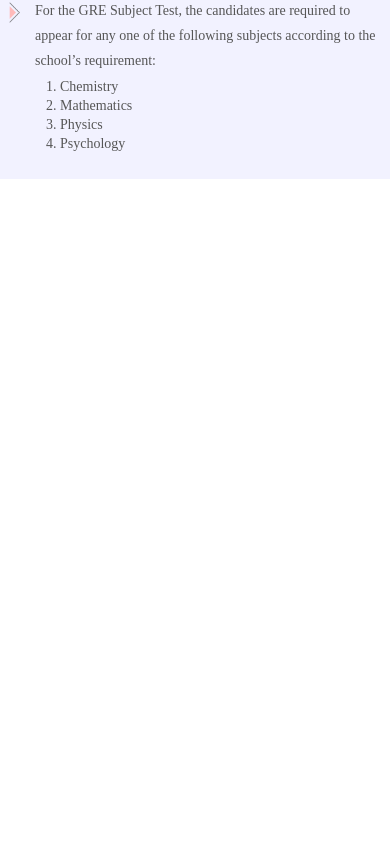
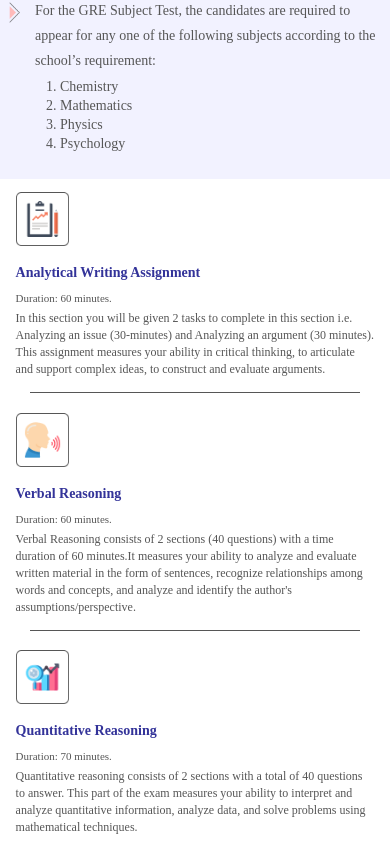
Before and after one commit to Amirtharaj-R/react-website-tasks, a JavaScript app: page / in a window 390 px wide. Shown: the part 1039-1883 px from the top of the page. Before the commit the page ends 1218 px from the top, so only its background shows below. Built offline with nearby package versions, Linux system fonts and the light colour scheme.

Commit message:
fourth sec

```diff
--- a/src/App.css
+++ b/src/App.css
@@ -95,7 +95,7 @@
   width: 100%;
   display: flex;
   justify-content: center;
-  column-gap: 70px;
+  column-gap: 85px;
   margin-top: 10px;
   margin-bottom: 3%;
 }
@@ -103,7 +103,7 @@
   width: 100%;
   display: flex;
   justify-content: center;
-  column-gap: 40px;
+  column-gap: 75px;
   margin-top: 10px;
   margin-bottom: 3%;
 }
@@ -167,6 +167,42 @@
   color: #565656;
   margin-top: 15px;
   margin-left: 25px;
+}
+
+/* Fourth Sec */
+.fourth-sec-display {
+  display: flex;
+  column-gap: 30px;
+  padding: 2% 4%;
+  padding-bottom: 5%;
+}
+.fourth-sec-col-line {
+  border-right: 1px solid #565656;
+  height: 230px;
+  align-self: end;
+}
+.fourth-sec-col1 h4 {
+  font-family: "Poppins";
+  font-weight: 600;
+  font-size: 20px;
+  line-height: 30px;
+  color: #333399;
+  padding-top: 10px;
+}
+.fourth-sec-col1 p {
+  font-family: "Poppins";
+  font-weight: 500;
+  font-size: 13px;
+  line-height: 24px;
+  color: #565656;
+  padding: 5px 0px;
+}
+.fourth-sec-col1 h5 {
+  font-family: "Poppins";
+  font-weight: 400;
+  font-size: 16px;
+  line-height: 27px;
+  color: #565656;
 }
 
 /* ---------------> */
@@ -242,6 +278,35 @@
     margin-top: 4px;
     width: 20px;
   }
+  /* Forth Sec Mob view */
+  .fourth-sec-col1 img {
+    margin-top: 5px;
+    width: 15%;
+  }
+  .fourth-sec-display {
+    display: block;
+    align-content: center;
+    padding: 2% 4%;
+  }
+  .fourth-sec-col-line {
+    border-bottom: 1px solid #565656;
+    max-height: 0px;
+    margin: 4% 4%;
+  }
+  .fourth-sec-col1 h4 {
+    font-size: 14px;
+    line-height: 26px;
+    padding-top: 10px;
+  }
+  .fourth-sec-col1 p {
+    font-size: 11px;
+    line-height: 14px;
+    padding: 5px 0px;
+  }
+  .fourth-sec-col1 h5 {
+    font-size: 12px;
+    line-height: 17px;
+  }
 }
 /* ----------------------------------------------------->>>>>>>>>>>>>>>>>>>>>>>>>>>>>>>>>>>>>>>>>> */
 /* ------------------------------- */
@@ -289,4 +354,25 @@
   .third-sec-content {
     padding: 0% 10%;
   }
+  /* Fourth Sec*/
+  .fourth-sec-display {
+    column-gap: 20px;
+  }
+  .fourth-sec-col-line {
+    height: 140px;
+  }
+  .fourth-sec-col1 h4 {
+    font-size: 14px;
+    line-height: 20px;
+    padding-top: 10px;
+  }
+  .fourth-sec-col1 p {
+    font-size: 11px;
+    line-height: 10px;
+    padding: 5px 0px;
+  }
+  .fourth-sec-col1 h5 {
+    font-size: 12px;
+    line-height: 13px;
+  }
 }
--- a/src/App.js
+++ b/src/App.js
@@ -162,6 +162,47 @@
           </div>
         </div>
       </section>
+      <section class="fourth-sec">
+        <div class="fourth-sec-display">
+          <div class="fourth-sec-col1">
+            <img src="Assets/Forth-sec-col1-img.png" alt="" />
+            <h4>Analytical Writing Assignment</h4>
+            <p>Duration: 60 minutes.</p>
+            <h5>
+              In this section you will be given 2 tasks to complete in this
+              section i.e. Analyzing an issue (30-minutes) and Analyzing an
+              argument (30 minutes). This assignment measures your ability in
+              critical thinking, to articulate and support complex ideas, to
+              construct and evaluate arguments.
+            </h5>
+          </div>
+          <div class="fourth-sec-col-line"></div>
+          <div class="fourth-sec-col1">
+            <img src="Assets/Forth-sec-col2-img.png" alt="" />
+            <h4>Verbal Reasoning</h4>
+            <p>Duration: 60 minutes.</p>
+            <h5>
+              Verbal Reasoning consists of 2 sections (40 questions) with a time
+              duration of 60 minutes.It measures your ability to analyze and
+              evaluate written material in the form of sentences, recognize
+              relationships among words and concepts, and analyze and identify
+              the author's assumptions/perspective.
+            </h5>
+          </div>
+          <div class="fourth-sec-col-line"></div>
+          <div class="fourth-sec-col1">
+            <img src="Assets/Forth-sec-col3-img.png" alt="" />
+            <h4>Quantitative Reasoning</h4>
+            <p>Duration: 70 minutes.</p>
+            <h5>
+              Quantitative reasoning consists of 2 sections with a total of 40
+              questions to answer. This part of the exam measures your ability
+              to interpret and analyze quantitative information, analyze data,
+              and solve problems using mathematical techniques.
+            </h5>
+          </div>
+        </div>
+      </section>
     </>
   );
 }
```
